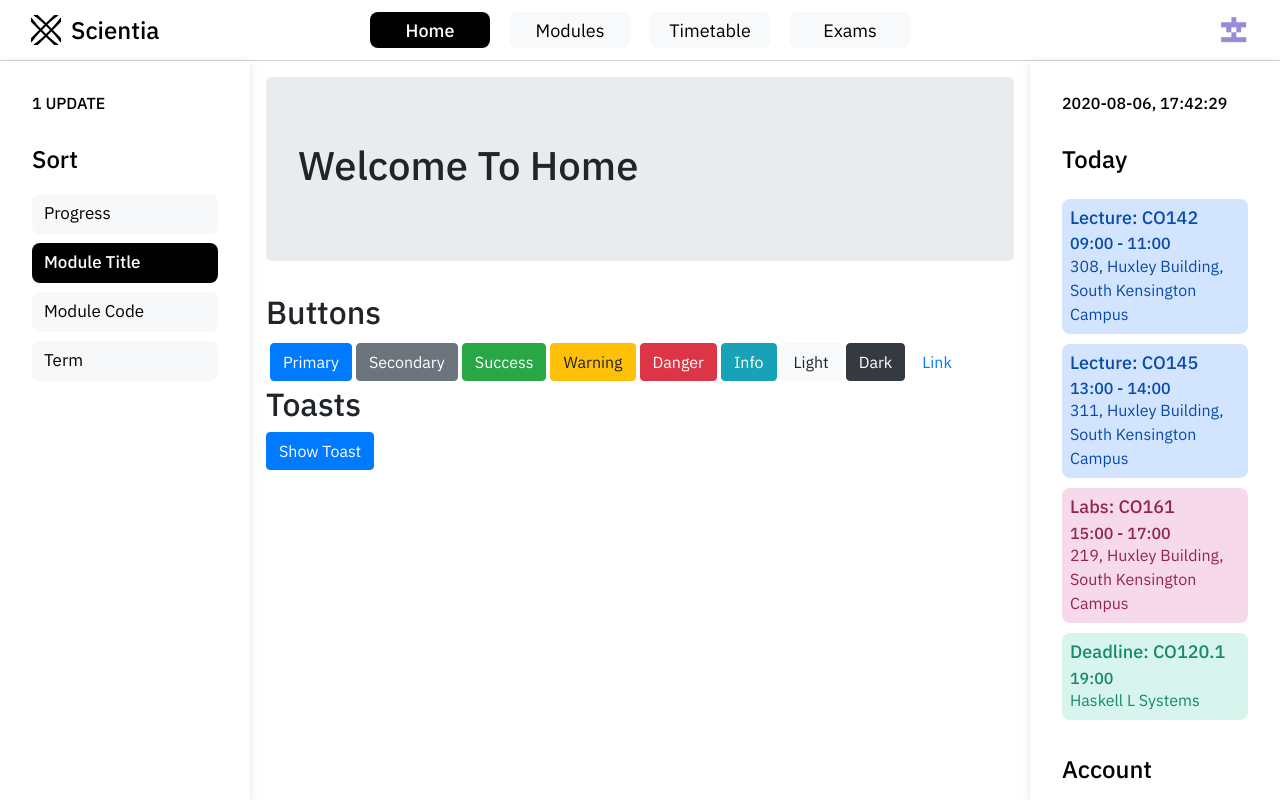
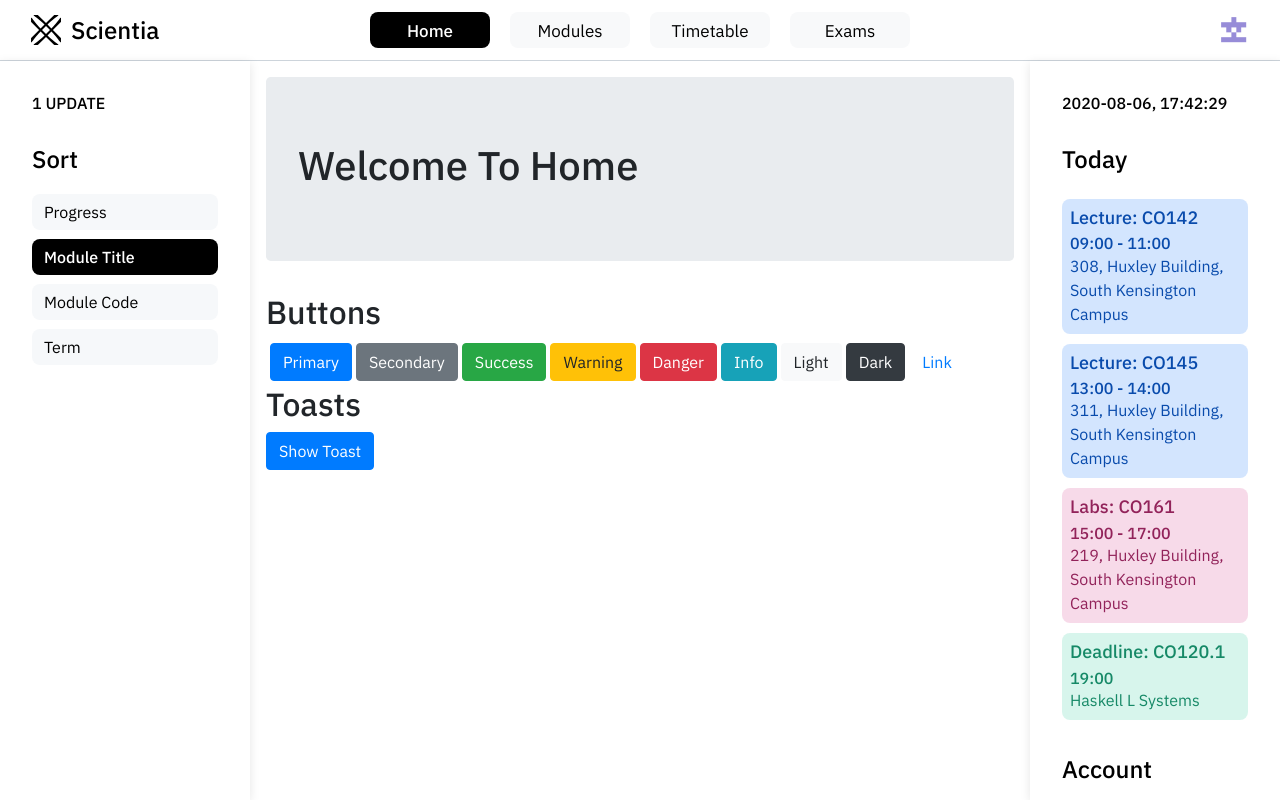
Before and after one commit to JayshivPatel/ScientiaAskDoc, a React (Create React App) app in the folder frontend/: page /home in a window 1280 px wide. Built offline with nearby package versions, Linux system fonts and the light colour scheme; what react-router-breadcrumbs-hoc would draw is missing.

Commit message:
Fix text alignment in sidebar buttons

```diff
--- a/frontend/src/components/atoms/NavBarTabItem/style.module.scss
+++ b/frontend/src/components/atoms/NavBarTabItem/style.module.scss
@@ -5,7 +5,7 @@
     background: $gray-100;
     border-radius: 8px !important;
     font-family: "IBM Plex Sans";
-    font-size: 18px;
+    font-size: 17px;
     color: $black !important;
     text-align: center;
     line-height: 22px;
--- a/frontend/src/components/molecules/SideBarTabGroup/style.module.scss
+++ b/frontend/src/components/molecules/SideBarTabGroup/style.module.scss
@@ -1,32 +1,33 @@
 @import "assets/scss/custom";
 
-.tabGroupButton {
-	margin-bottom: 10px;
+.tabGroupButton,
+.tabGroupButton:global(.a) {
+  margin-bottom: 0.625rem;
   color: #000;
   background: #f6f8fa;
-  font-size: 17px;
+  font-size: 1rem;
   letter-spacing: 0;
-  border-width: 0px;
-  height: 40px;
-  border-radius: 8px !important;
+  border-width: 0rem;
+  line-height: 1.375rem;
+  height: 2.25rem;
+  border-radius: 0.5rem !important;
   text-align: left;
-	display: inline-block;
-	vertical-align: middle;
 }
 
 .tabGroupButtonSvg {
-	float :right;
-	margin-top: 3.5px;
+  float: right;
+  margin-top: 0.22rem;
 }
 
 .tabGroupButton:global(.active),
-.tabGroupButton:active{
+.tabGroupButton:active {
   color: #fff;
   background-color: #000 !important;
   font-weight: 500;
   text-align: left;
-  border-width: 0px;
-  height: 40px;
+  border-width: 0rem;
+  height: 2.25rem;
+  line-height: 1.375rem;
 }
 
 .tabGroupButton:hover {
@@ -35,47 +36,47 @@
   color: #000;
 }
 
-@media (max-width: 992px) {
+@media (max-width: 62rem) {
   .tabGroupButtonGroup {
-    margin-top: 20px;
-    margin-left: 16px;
-    margin-right: 16px;
+    margin-top: 1.25rem;
+    margin-left: 1rem;
+    margin-right: 1rem;
     position: relative;
-    width: 218px !important;
+    width: 13.625rem !important;
   }
 
   .tabGroupHeading {
-    font-size: 24px;
+    font-size: 1.5rem;
     color: #000000;
     text-align: left;
-    margin-top: 30px;
-    margin-left: 16px;
-    margin-right: 16px;
+    margin-top: 1.875rem;
+    margin-left: 1rem;
+    margin-right: 1rem;
     position: relative;
     width: max-content;
-    margin-bottom: 0px;
+    margin-bottom: 0rem;
   }
 }
 
-@media (min-width: 992px) {
+@media (min-width: 62rem) {
   .tabGroupButtonGroup {
-    margin-top: 102px;
-    margin-left: 32px;
-    margin-right: 32px;
+    margin-top: 6.375rem;
+    margin-left: 2rem;
+    margin-right: 2rem;
     position: relative;
-    margin-top: 20px;
-    width: 186px !important;
+    margin-top: 1.25rem;
+    width: 11.625rem !important;
   }
 
   .tabGroupHeading {
-    font-size: 24px;
+    font-size: 1.5rem;
     color: #000000;
     text-align: left;
-    margin-top: 30px;
-    margin-left: 32px;
-    margin-right: 32px;
+    margin-top: 1.875rem;
+    margin-left: 2rem;
+    margin-right: 2rem;
     position: relative;
     width: max-content;
-    margin-bottom: 0px;
+    margin-bottom: 0rem;
   }
 }
--- a/frontend/src/components/pages/ModuleList/index.tsx
+++ b/frontend/src/components/pages/ModuleList/index.tsx
@@ -28,14 +28,14 @@ const ModuleList: React.FC = () => {
     },
 
     {
-      title: "Mathematical Methods",
+      title: "Introduction to Computer Systems",
       code: "CO112",
       image: systemsIllustration,
       content: "",
     },
 
     {
-      title: "Introduction to Logic",
+      title: "Mathematical Methods",
       code: "CO145",
       image: methodsIllustration,
       content: "",
```
Lines whose indentation alone changed are shown as unchanged.
